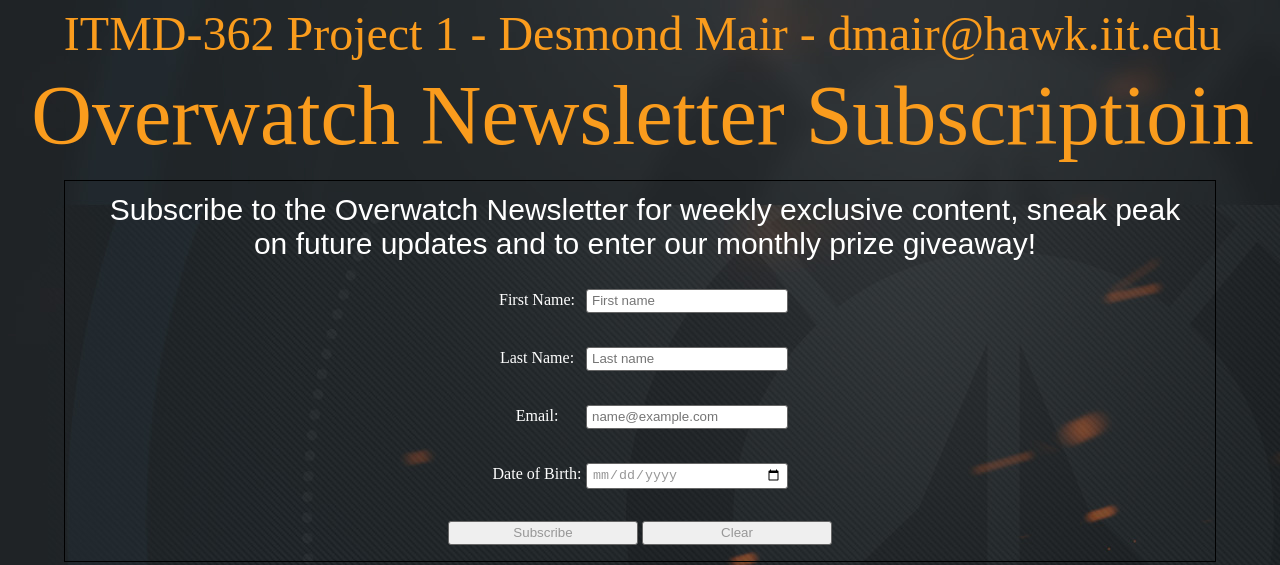
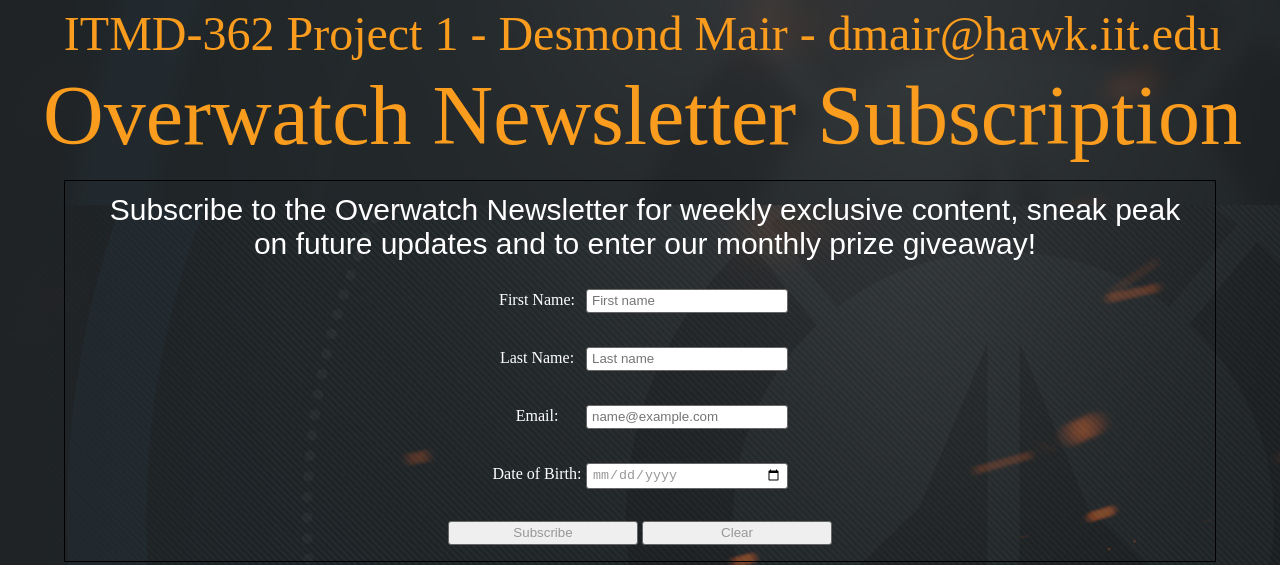
Before and after one commit to dmair1997/itmd362-project-1, a plain HTML site: page index.html in a window 1280 px wide. Shown: the top 565 px of the page. Drawn offline with Linux system fonts and the light colour scheme.

Commit message:
Typo in h1 heading

```diff
--- a/index.html
+++ b/index.html
@@ -10,7 +10,7 @@
 	<body>
 		<div>
 			<h2>ITMD-362 Project 1 - Desmond Mair - dmair@hawk.iit.edu</h2>
-			<h1>Overwatch Newsletter Subscriptioin</h1>
+			<h1>Overwatch Newsletter Subscription</h1>
 		</div>
 		<div class="centerdiv">
 			<p>Subscribe to the Overwatch Newsletter for weekly exclusive content, sneak peak on future updates and to enter our monthly prize giveaway!</p>
```
